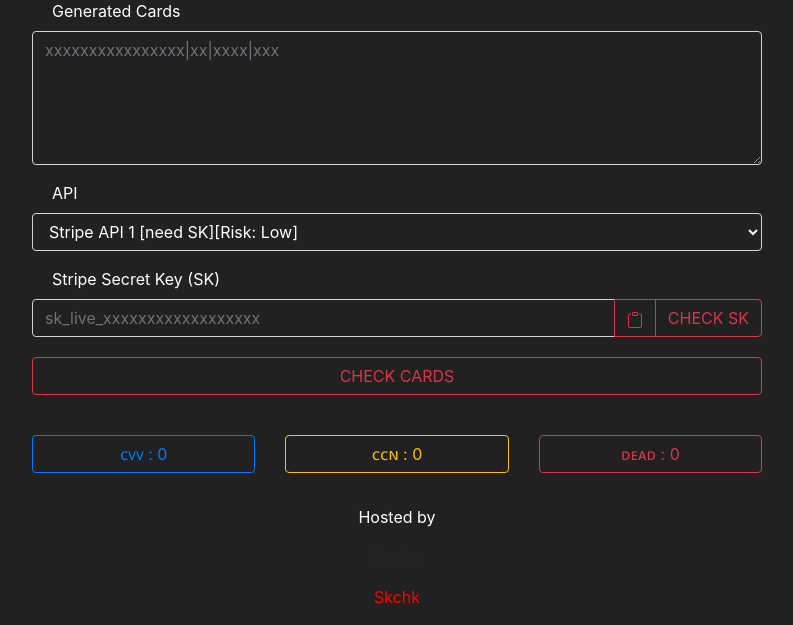
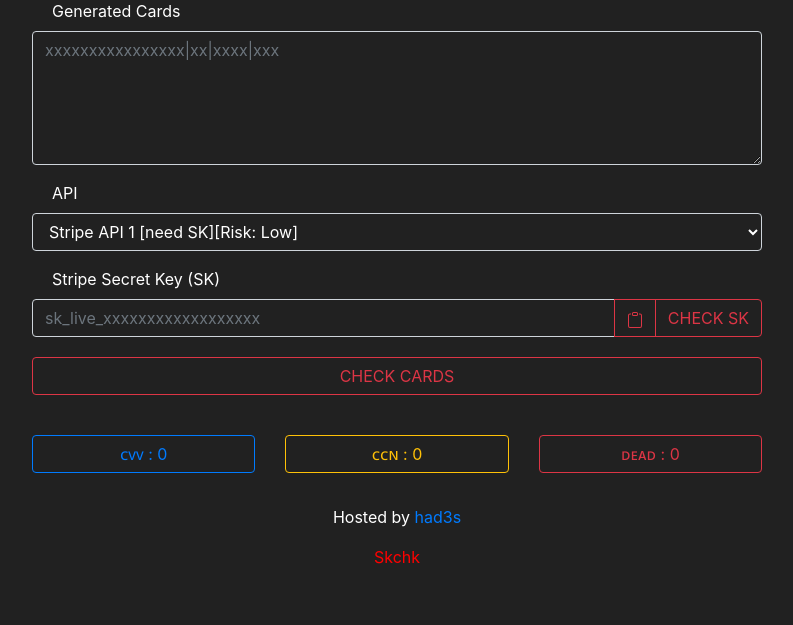
Before and after one commit to asadobun/asado, a PHP site: page / in a window 1280 px wide. Shown: the part 281-906 px from the top of the page, without its empty margins (243-1036 px from the left). After the commit the page ends 845 px from the top, so only its background shows below. Run offline with PHP 8.4, Linux system fonts and the light colour scheme.

Commit message:
Add files via upload

```diff
--- a/index.php
+++ b/index.php
@@ -118,7 +118,7 @@
 			<div class="col-md-2"></div>
 		</div>
 		<!-- END OF FORMS -->
-		<div class="footer" id="footer"><center><p style="color: #FFFFFF">Hosted by <pan><p <style="color: #ff0000">hades</p></pan></p></center></div>
+		<div class="footer" id="footer"><center><p style="color: #FFFFFF">Hosted by <a href="https://mobile.twitter.com/had3s6six6" style="color: #FF000">had3s</p></center></div>
 	</div>
 	<!-- START OF CCGEN MODAL -->
 	<div class="modal fade" id="ccGEN" role="dialog" aria-hidden="true" >
```
